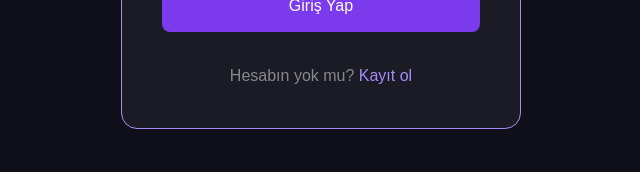
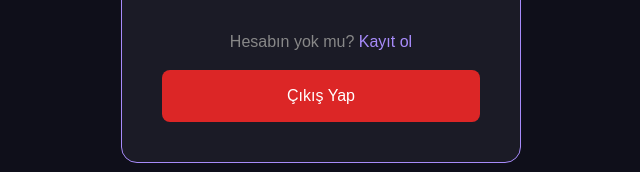
Before and after one commit to mehmetayhann247-ai/pixelai, a Next.js app: page /auth in a window 1280 px wide. Shown: the part 539-711 px from the top of the page, without its empty margins (319-959 px from the left). Built offline with nearby package versions, Linux system fonts and the light colour scheme; no server answers.

Commit message:
Cikis yap butonu eklendi

```diff
--- a/app/auth/page.tsx
+++ b/app/auth/page.tsx
@@ -9,12 +9,11 @@ export default function Auth() {
   const [isLogin, setIsLogin] = useState(true);
   const [message, setMessage] = useState("");
   const [loading, setLoading] = useState(false);
-
   const router = useRouter();
 
   useEffect(() => {
     supabase.auth.onAuthStateChange((event, session) => {
-    if (session) {
+      if (event === "SIGNED_IN" && session) {
         router.push("/");
       }
     });
@@ -26,7 +25,6 @@ useEffect(() => {
     if (isLogin) {
       const { error } = await supabase.auth.signInWithPassword({ email, password });
       if (error) setMessage("❌ " + error.message);
-      else setMessage("✅ Giriş başarılı! Hoş geldin!");
     } else {
       const { error } = await supabase.auth.signUp({ email, password });
       if (error) setMessage("❌ " + error.message);
@@ -40,6 +38,11 @@ useEffect(() => {
       provider: "google",
       options: { redirectTo: "https://pixelai-eta.vercel.app" }
     });
+  };
+
+  const handleLogout = async () => {
+    await supabase.auth.signOut();
+    setMessage("✅ Çıkış yapıldı!");
   };
 
   return (
@@ -81,6 +84,11 @@ useEffect(() => {
             {isLogin ? "Kayıt ol" : "Giriş yap"}
           </span>
         </p>
+
+        <button onClick={handleLogout}
+          style={{ width: "100%", padding: "14px", background: "#dc2626", color: "white", border: "none", borderRadius: "8px", fontSize: "16px", cursor: "pointer", marginTop: "16px" }}>
+          Çıkış Yap
+        </button>
       </div>
     </main>
   );
```
Lines whose indentation alone changed are shown as unchanged.
